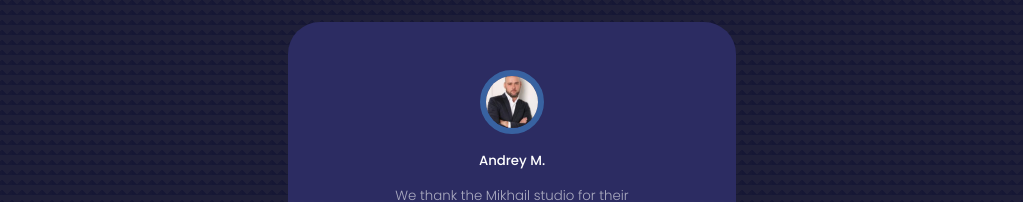
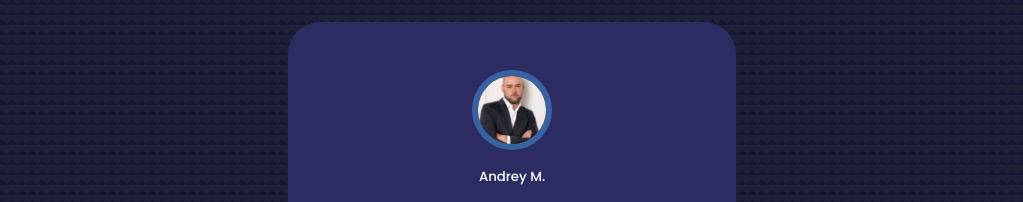
Before and after one commit to MihailMatveichuk/Portfolio_react, a React (Vite) app in the folder portfolio_react/: page / in a window 1280 px wide. Shown: the part 4265-4467 px from the top of the page, without its empty margins (128-1151 px from the left). Built offline with nearby package versions, Linux system fonts and the light colour scheme.

Commit message:
feat: change size of avatar image

```diff
--- a/portfolio_react/src/components/testimonials/Testimonials.scss
+++ b/portfolio_react/src/components/testimonials/Testimonials.scss
@@ -3,7 +3,7 @@
     width: 35%;
     padding-bottom: 4rem;
     .client__avatar{
-        width: 4rem;
+        width: 5rem;
         aspect-ratio: 1/1;
         overflow: hidden;
         border-radius: 50%;
```
